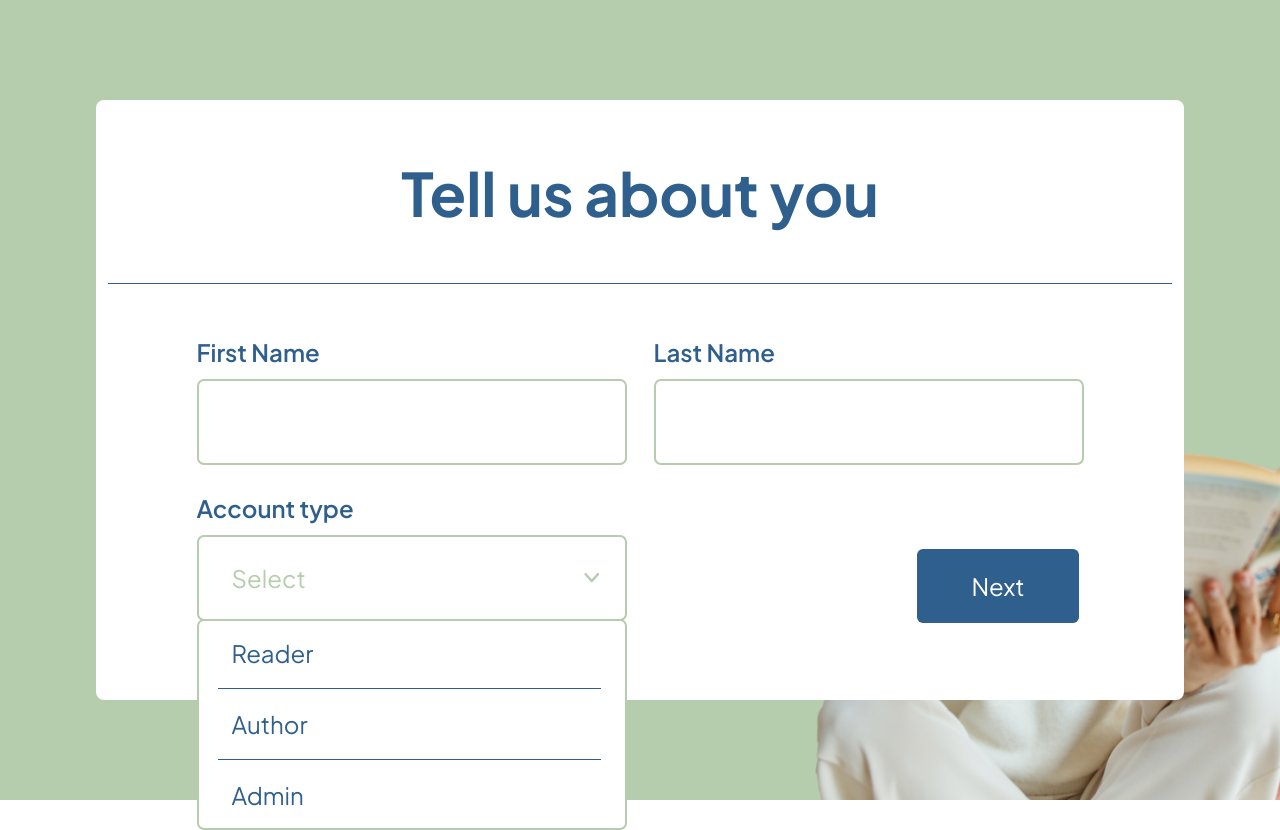
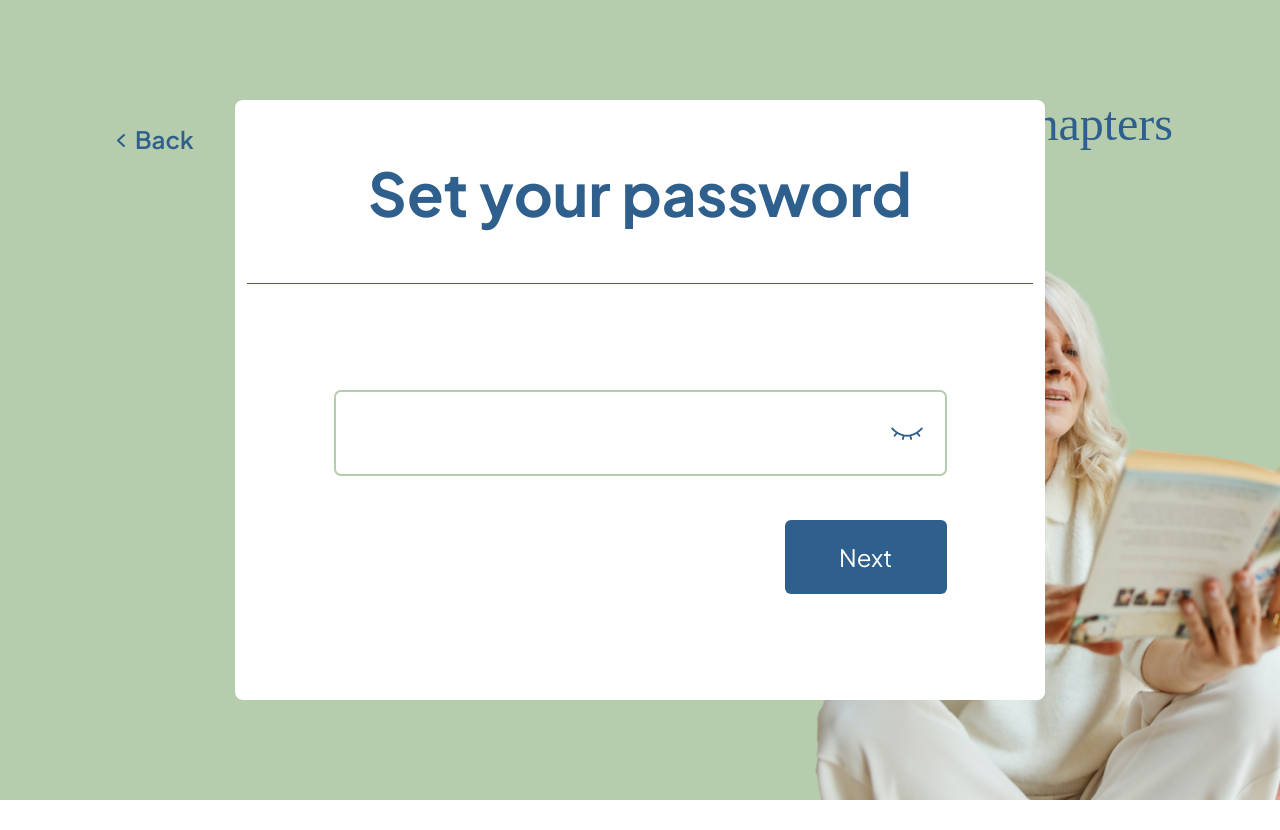
Before and after one commit to adamg-ht135/chapters-takehome-task, a React (Vite) app: page /auth/register in a window 1280 px wide. After the commit the page ends 800 px from the top, so only its background shows below. Built offline with nearby package versions, Linux system fonts and the light colour scheme; no server answers; a web font is replaced by a local one.

Commit message:
edit passwordbox

```diff
--- a/src/features/auth/components/Dropdown.tsx
+++ b/src/features/auth/components/Dropdown.tsx
@@ -1,5 +1,6 @@
 import { useState } from 'react';
 import chevrondown from '../../../assets/chevron-down.svg';
+import tick from '../../../assets/tick.svg';
 
 const Dropdown = () => {
   const [option, setOption] = useState('');
@@ -19,11 +20,20 @@ const Dropdown = () => {
           <img className="h-[10.15px] w-[16.5px] mr-[24.5px]" src={chevrondown}></img>
         </div>
         <div className="-mt-0.5 relative pl-[19px] pr-[24px] text-2xl text-primary bg-white font-normal w-[430px] h-[211px] rounded-[7px] border-2 border-mint flex flex-col justify-center">
-            <div className="py-[19px] mt-[6px] ml-[14px]" onClick={() => handleSelect("reader")}>Reader</div>
+            <div className={option === "reader" ? "font-semibold py-[19px] mt-[6px] pl-[14px] hover:bg-gray-300 flex items-center" : "py-[19px] mt-[6px] pl-[14px] hover:bg-gray-300 flex items-center"} onClick={() => handleSelect("reader")}>
+              <div className="flex-grow">Reader</div>
+              {option === "reader" && <img className="h-[22px] w-[22px] mr-[11px] float-right" src={tick}></img>}
+            </div>
             <hr className="text-left solid border-primary"></hr>
-            <div className="py-[19px] ml-[14px]" onClick={() => handleSelect("author")}>Author</div>
+            <div className={option === "author" ? "font-semibold py-[19px] pl-[14px] hover:bg-gray-300 flex items-center" : "py-[19px] pl-[14px] hover:bg-gray-300 flex items-center"} onClick={() => handleSelect("author")}>
+              <div className="flex-grow">Author</div>
+              {option === "author" && <img className="h-[22px] w-[22px] mr-[11px] float-right" src={tick}></img>}
+            </div>
             <hr className="text-left solid border-primary"></hr>
-            <div className="py-[19px] mb-[8px] ml-[14px]" onClick={() => handleSelect("admin")}>Admin</div>
+            <div className={option === "admin" ? "font-semibold py-[19px] mb-[8px] pl-[14px] hover:bg-gray-300 flex items-center" : "py-[19px] mb-[8px] pl-[14px] hover:bg-gray-300 flex items-center"} onClick={() => handleSelect("admin")}>
+            <div className="flex-grow">Admin</div>
+              {option === "admin" && <img className="h-[22px] w-[22px] mr-[11px] float-right" src={tick}></img>}
+            </div>
         </div>
     </div>
   );
--- /dev/null
+++ b/src/features/auth/components/PasswordBox.tsx
@@ -0,0 +1,22 @@
+import { useState } from 'react';
+import eye from '../../../assets/eye.svg';
+import eyeclosed from '../../../assets/eye-closed.svg';
+
+const PasswordBox = (resolver: any) => {
+    const [eyes,setEyes] = useState(false);
+
+    const handleEyes = () => {
+        setEyes(!eyes);
+    }
+
+    return(
+        <div className="relative w-full h-[86px]">
+            <input className="pl-[26px] text-2xl text-primary font-normal absolute w-full h-[86px] self-center rounded-[7px]  border-2 border-mint" type={eyes ? "password" : "text"} {...resolver}></input>
+            <button type="button" className="relative float-right my-8 mr-6 w-8 h-6 border-none z-5" onClick={handleEyes}>
+            <img src={eyes ? eye : eyeclosed}></img>
+            </button>
+        </div>
+    )
+}
+
+export default PasswordBox;
--- a/src/features/auth/routes/Register.tsx
+++ b/src/features/auth/routes/Register.tsx
@@ -4,9 +4,10 @@ import splash from '../../../assets/woman-reading-book.png';
 import { Link } from 'react-router-dom';
 import { useState } from 'react';
 import Dropdown from '../components/Dropdown';
+import PasswordBox from '../components/PasswordBox';
 
 export const Register = () => {
-  const registerStep = 1
+  const registerStep = 2
 
   return (
     <Layout title="Register your account">
@@ -69,6 +70,22 @@ export const Register = () => {
               </div>
             </div>
           )}
+          {registerStep === 2 && (
+              <div className="relative w-[95vw] h-[75vh] max-w-[810px] max-h-[809px] mx-auto flex flex-col px-3 rounded-lg bg-white self-center">
+              <div>
+                <h2 className="pb-4 mb-[44px] mt-[63px] text-center text-4xl md:text-5xl lg:text-6xl font-bold text-primary">Set your password</h2>
+              </div>
+              <hr className="solid border-primary"></hr>
+              <div className="m-auto max-w-[613px] w-full flex flex-col">
+                  <div className="relative w-full h-[86px]">
+                    <PasswordBox></PasswordBox>
+                  </div>
+                  <button className="ml-auto mt-11 bg-primary rounded-md text-2xl text-white w-[161.6px] h-[74.4px]" disabled>
+                    Next
+                  </button>
+              </div>
+            </div>
+          )}
           </form>
       </div>
     </Layout>
```
Also changed, not shown: src/assets/tick.svg (added).
